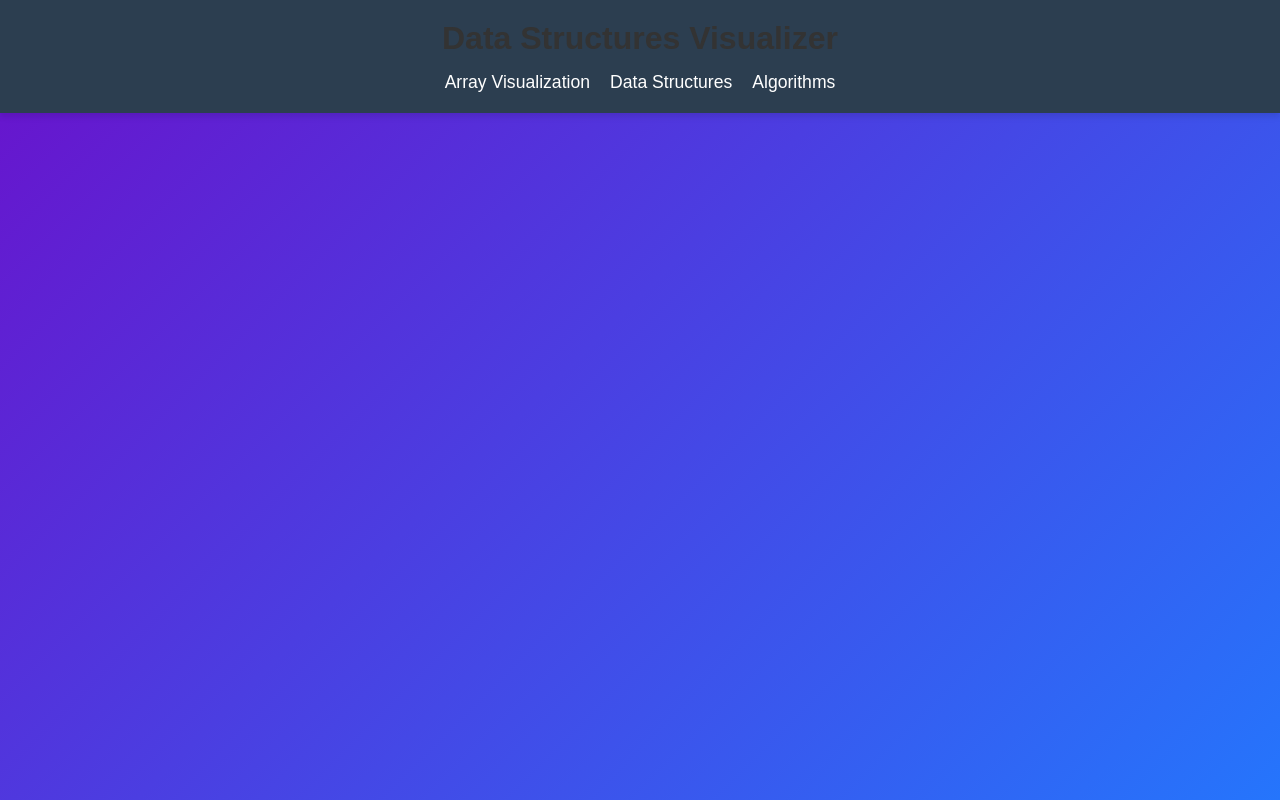
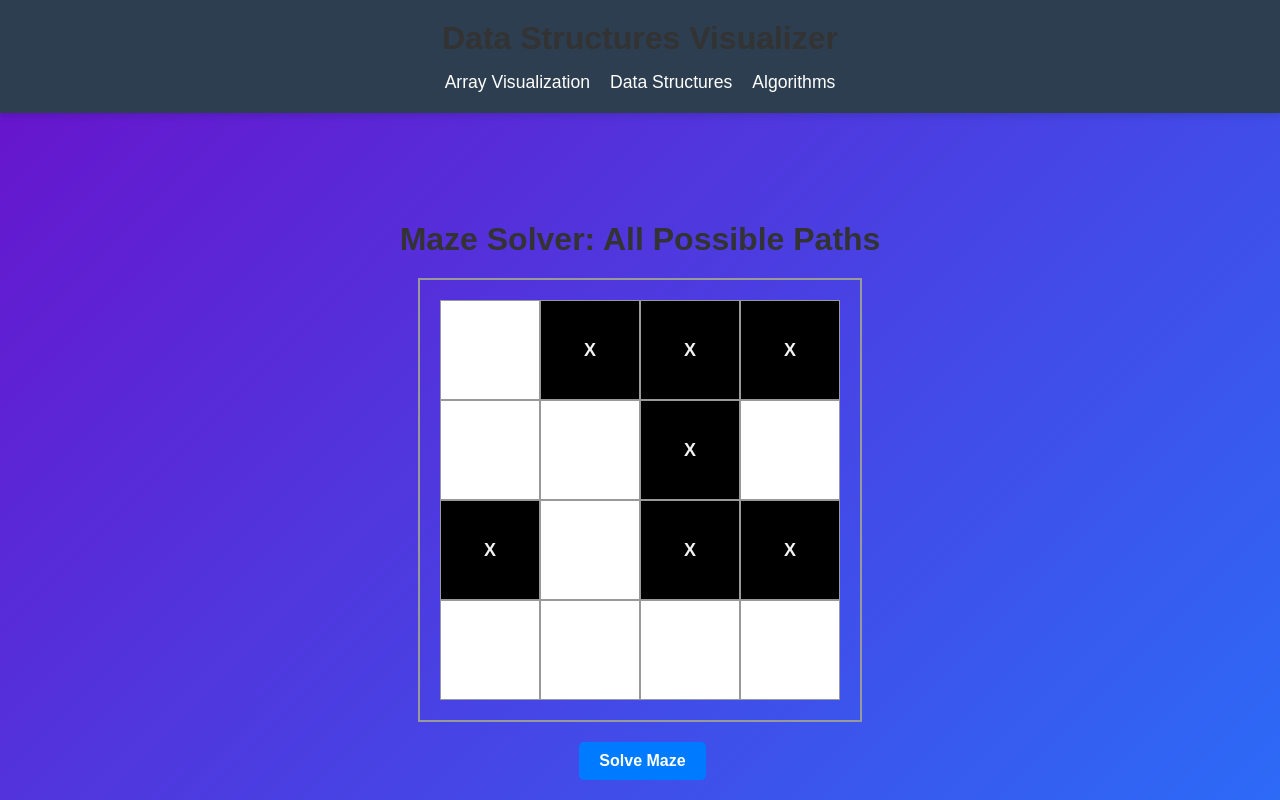
Before and after one commit to harikuchipudi/Data-Structure-Visualization, a React (Create React App) app in the folder frontend/: page /MazeSolver in a window 1280 px wide. Shown: the top 800 px of the page. Built offline with nearby package versions, Linux system fonts and the light colour scheme.

Commit message:
rat in a maze

```diff
--- a/frontend/src/App.js
+++ b/frontend/src/App.js
@@ -21,6 +21,7 @@ import { BrowserRouter as Router, Routes, Route } from 'react-router-dom';
 import { Link } from 'react-router-dom';
 import GCDVisualizer from './problems/gcd';
 import PartitionTree from './backtracking/stringPartition';
+import MazeSolver from './backtracking/RatMaze';
 
 function App() {
   return (
@@ -48,6 +49,7 @@ function App() {
             <Route path="/Unique-characters-sorted" element={<RemoveDuplicateLettersVisualizer/>}/>
             <Route path="/string-partitions" element={<PartitionTree/>} />
             <Route path="/NQueens" element={<NQueensVisualizer/>}/>
+            <Route path="/MazeSolver" element={<MazeSolver/>} />
             <Route path="/" element={<LandingPage/>} />
 
           </Routes>
--- /dev/null
+++ b/frontend/src/backtracking/RatMaze.js
@@ -0,0 +1,184 @@
+import React, { useState } from "react";
+
+const MazeSolver = () => {
+  const initialMaze = [
+    [1, 0, 0, 0],
+    [1, 1, 0, 1],
+    [0, 1, 0, 0],
+    [1, 1, 1, 1],
+  ];
+
+  const n = initialMaze.length;
+  const [visited, setVisited] = useState(Array.from({ length: n }, () => Array(n).fill(false)));
+  const [solutions, setSolutions] = useState([]);
+  const [steps, setSteps] = useState([]); // To track intermediary steps
+
+  const directions = [
+    { row: -1, col: 0, move: "U" }, // Up
+    { row: 1, col: 0, move: "D" },  // Down
+    { row: 0, col: -1, move: "L" }, // Left
+    { row: 0, col: 1, move: "R" },  // Right
+  ];
+
+  const solveMaze = () => {
+    const visitedMatrix = Array.from({ length: n }, () => Array(n).fill(false));
+    const allSolutions = [];
+    const newSteps = [];
+
+    const backtrack = (row, col, path) => {
+      // Out of bounds or invalid cell
+      if (
+        row < 0 ||
+        col < 0 ||
+        row >= n ||
+        col >= n ||
+        initialMaze[row][col] === 0 ||
+        visitedMatrix[row][col]
+      ) {
+        newSteps.push({
+          row,
+          col,
+          path,
+          status: "Fail",
+        });
+        return;
+      }
+
+      // Mark cell as visited
+      visitedMatrix[row][col] = true;
+      newSteps.push({
+        row,
+        col,
+        path,
+        status: "Visited",
+      });
+
+      // Check if the destination is reached
+      if (row === n - 1 && col === n - 1) {
+        allSolutions.push(path);
+        newSteps.push({
+          row,
+          col,
+          path,
+          status: "Success",
+        });
+        visitedMatrix[row][col] = false; // Unmark for other paths
+        return;
+      }
+
+      // Explore all possible directions
+      for (const { row: dRow, col: dCol, move } of directions) {
+        backtrack(row + dRow, col + dCol, path + move);
+      }
+
+      // Backtrack: Unmark the cell
+      visitedMatrix[row][col] = false;
+      newSteps.push({
+        row,
+        col,
+        path,
+        status: "Backtrack",
+      });
+    };
+
+    // Start backtracking
+    backtrack(0, 0, "");
+    setSolutions(allSolutions);
+    setSteps(newSteps);
+  };
+
+  return (
+    <div style={styles.container}>
+      <h1 style={styles.heading}>Maze Solver: All Possible Paths</h1>
+      <div style={styles.grid(n)}>
+        {initialMaze.map((row, i) =>
+          row.map((cell, j) => (
+            <div
+              key={`${i}-${j}`}
+              style={{
+                ...styles.cell,
+                backgroundColor: visited[i][j]
+                  ? "lightblue"
+                  : cell === 0
+                  ? "black"
+                  : "white",
+              }}
+            >
+              {cell === 1 ? "" : "X"}
+            </div>
+          ))
+        )}
+      </div>
+      <button onClick={solveMaze} style={styles.button}>
+        Solve Maze
+      </button>
+      <div style={styles.info}>
+        <h2>Solutions Found: {solutions.length}</h2>
+        <ul>
+          {solutions.map((solution, idx) => (
+            <li key={idx}>{solution}</li>
+          ))}
+        </ul>
+        <h3>Steps:</h3>
+        <div>
+          {steps.map((step, idx) => (
+            <div key={idx} style={styles.step}>
+              <h4>
+                Step {idx + 1}: {step.status} - Position: ({step.row}, {step.col}) Path:{" "}
+                {step.path}
+              </h4>
+            </div>
+          ))}
+        </div>
+      </div>
+    </div>
+  );
+};
+
+const styles = {
+  container: {
+    display: "flex",
+    flexDirection: "column",
+    alignItems: "center",
+    fontFamily: "Arial, sans-serif",
+  },
+  heading: {
+    fontSize: "2em",
+    marginBottom: "20px",
+    color: "#333",
+  },
+  grid: (n) => ({
+    display: "grid",
+    gridTemplateColumns: `repeat(${n}, 1fr)`,
+    width: "400px",
+    border: "2px solid #999",
+  }),
+  cell: {
+    aspectRatio: "1",
+    border: "1px solid #999",
+    display: "flex",
+    alignItems: "center",
+    justifyContent: "center",
+    fontSize: "18px",
+    fontWeight: "bold",
+  },
+  button: {
+    padding: "10px 20px",
+    fontSize: "16px",
+    backgroundColor: "#007BFF",
+    color: "white",
+    border: "none",
+    borderRadius: "5px",
+    cursor: "pointer",
+    marginTop: "20px",
+  },
+  info: {
+    textAlign: "center",
+    marginTop: "20px",
+  },
+  step: {
+    marginTop: "20px",
+  },
+};
+
+export default MazeSolver;
```
